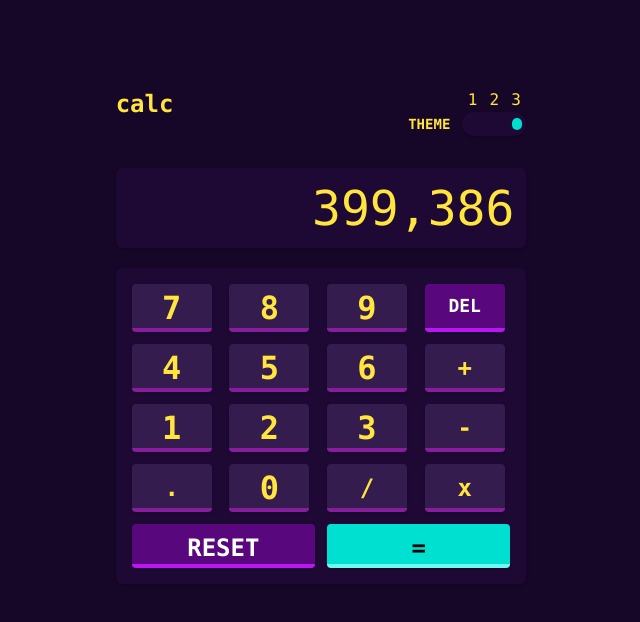
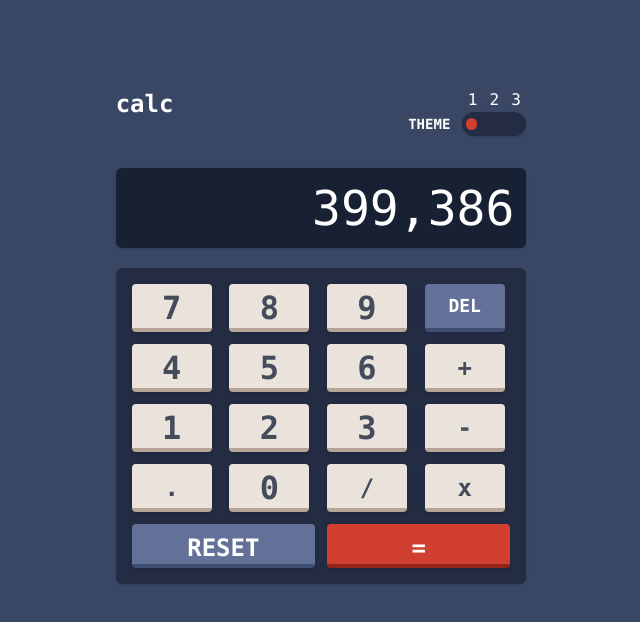
Before and after one commit to alopezprlp/calculator, a Next.js app: page / in a window 1280 px wide. Shown: the top 622 px of the page, without its empty margins (319-959 px from the left). Built offline with nearby package versions, Linux system fonts and the light colour scheme.

Commit message:
change default switch state

```diff
--- a/components/Calculator.js
+++ b/components/Calculator.js
@@ -3,7 +3,7 @@ import Switch from "./Switch";
 
 export default function Calculator() {
   const themes = ["","theme-2","theme-3"]
-  const [act, setAct] = useState([false, false, true]);
+  const [act, setAct] = useState([true, false, false]);
   return (
     <div className={`${act[0] ? themes[0]: act[1] ? themes[1] : act[2] ? themes[2] : ""}`}>
       <div className="bg-skin-fill transition duration-500 ease-in-out w-full h-screen flex flex-row justify-center items-center">
```
